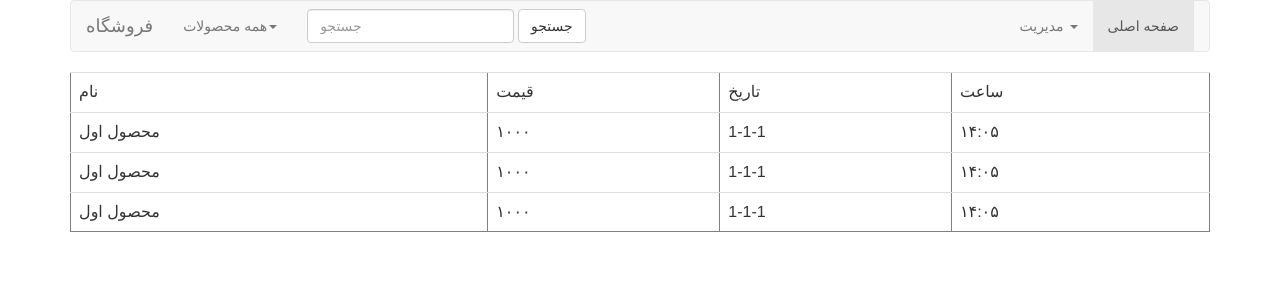
After one commit to mahdikhosravi/hfs, a Django app: page /transactions/ in a window 1280 px wide. The commit adds this page. Shown: the top 300 px of the page. Run offline with Django 3.2, Linux system fonts and the light colour scheme; some libraries are stand-ins or nearby versions.

Commit message:
transaction page added

```diff
--- a/pages/templates/base.html
+++ b/pages/templates/base.html
@@ -61,7 +61,8 @@
                                         {% for child in categories %}
                                             {% if child.parent_id == cat.id %}
                                                 <li id="cat{{ child.id }}" class="dropdown">
-                                                    <a href="{% url 'productsPage' cat=child.id  %}"> <!--"./..productsPage.html?cat='{{ child.id }}'"-->
+                                                    <a href="{% url 'productsPage' cat=child.id %}">
+                                                        <!--"./..productsPage.html?cat='{{ child.id }}'"-->
                                                         {{ child.name }}
                                                     </a>
 
@@ -73,8 +74,19 @@
                             {% endif %}
                         {% endfor %}
 
-                        <li>
-                            <a href="{% url 'managementPage' %}"> مدیریت</a>
+                        <li class="dropdown">
+                            <a class="dropdown-toggle" data-toggle="dropdown" href="#">
+                                مدیریت
+                                <b class="caret"></b>
+                            </a>
+                            <ul class="dropdown-menu">
+                                <li class="dropdown">
+                                    <a href="{% url 'managementPage' %}"> اضافه کردن محصول</a>
+                                </li>
+                                <li class="dropdown">
+                                    <a href="{% url 'transactionsPage' %}">ریز پرداخت‌ها</a>
+                                </li>
+                            </ul>
                         </li>
                         <li class="active">
                             <a href="{% url 'mainPage' %}"> صفحه اصلی </a>
@@ -100,9 +112,11 @@
                                 {% endfor %}
                             </ul>
                         </li>
-                        <form class="navbar-form navbar-left" role="search" action="{% url 'searchPage' %}" method="get">
+                        <form class="navbar-form navbar-left" role="search" action="{% url 'searchPage' %}"
+                              method="get">
                             <div class="form-group">
-                                <input type="text" class="form-control" placeholder="جستجو" id="search-text" name="search">
+                                <input type="text" class="form-control" placeholder="جستجو" id="search-text"
+                                       name="search">
                             </div>
                             <input type="submit" class="btn btn-default" id="search-button" value="جستجو">
                         </form>
--- /dev/null
+++ b/pages/templates/transactionsPage.html
@@ -0,0 +1,21 @@
+{% extends 'base.html' %}
+
+{% block content %}
+    <table border="1" class="table">
+        <tr>
+            <td>نام</td>
+            <td>قیمت</td>
+            <td>تاریخ</td>
+            <td>ساعت</td>
+        </tr>
+        {% for transaction in transactions %}
+            <tr>
+                <td>{{ transaction.name }}</td>
+                <td>{{ transaction.price }}</td>
+                <td>{{ transaction.date }}</td>
+                <td>{{ transaction.time }}</td>
+            </tr>
+        {% endfor %}
+    </table>
+    </table>
+{% endblock %}
--- a/pages/views.py
+++ b/pages/views.py
@@ -22,16 +22,22 @@ pro4 = {'name': 'پورن', 'price': '۵۰۰۰', 'imgurl': 'ede nadaram', 'url':
 pro5 = {'name': 'پورن', 'price': '۶۰۰۰', 'imgurl': 'ede nadaram', 'url': 'ede nadaram 2'};
 products = [pro0, pro1, pro2, pro3, pro4, pro5]
 
+trans0 = {'name': 'محصول اول', 'price': '۱۰۰۰', 'date': '1-1-1', 'time': '۱۴:۰۵'}
+trans1 = {'name': 'محصول اول', 'price': '۱۰۰۰', 'date': '1-1-1', 'time': '۱۴:۰۵'}
+trans2 = {'name': 'محصول اول', 'price': '۱۰۰۰', 'date': '1-1-1', 'time': '۱۴:۰۵'}
+trans = [trans0, trans1, trans2]
+
 
 def viewMainPage(request):
     cats = list(Category.objects.all())
     pros = list(Product.objects.all().reverse()[:12])
-    return render(request, 'mainPage.html', {'categories': cats, 'title': 'MainPage', 'RecommandProducts': products, 'BestProducts': products})
+    return render(request, 'mainPage.html',
+                  {'categories': cats, 'title': 'MainPage', 'RecommandProducts': products, 'BestProducts': products})
+
 
 def jsonResponse(dic):
     js = json.dumps(dic)
     return HttpResponse(js, mimetype="application/json")
-
 
 
 def viewProductPage(request, cat):
@@ -40,7 +46,7 @@ def viewProductPage(request, cat):
     myCat = Category.objects.get(id=cat)
     pros = []
     if myCat.parent_id is None: # khodesh babae
-        cats = Category.objects.all().filter(parent_id = myCat.id)
+        cats = Category.objects.all().filter(parent_id=myCat.id)
         for c in cats:
             pros = pros + list(Product.objects.all().filter(cat_id=c.id))
     else:
@@ -49,17 +55,20 @@ def viewProductPage(request, cat):
     for rr in pros:
         print(rr.name)
     if request.is_ajax():
-        return jsonResponse({'products' : pros})
+        return jsonResponse({'products': pros})
     else:
         return render(request, 'productPage.html', {'categories': cc, 'title': 'ProductPage'})
-
-
 
 
 def viewSearchPage(request, ):
     cats = list(Category.objects.all())
     return render(request, 'productPage.html', {'categories': cats, 'title': 'SearchResultPage'})
 
+
 def viewManagementPage(request):
     cats = list(Category.objects.all())
     return render(request, 'managementPage.html', {'categories': cats, 'title': 'ManagementPage'})
+
+
+def viewTransactionsPage(request):
+    return render(request, 'transactionsPage.html', {'transactions': trans,'title': 'TransactionsPage'})
--- a/phase2/urls.py
+++ b/phase2/urls.py
@@ -15,5 +15,6 @@ urlpatterns = patterns('',
     url(r'^category/(?P<cat>\d+)$', 'pages.views.viewProductPage', name='productsPage'),
     url(r'^search/$', 'pages.views.viewSearchPage', name='searchPage'),
     url(r'^management/$', 'pages.views.viewManagementPage', name='managementPage'),
+    url(r'^transactions/$', 'pages.views.viewTransactionsPage', name='transactionsPage'),
 
     )
```
